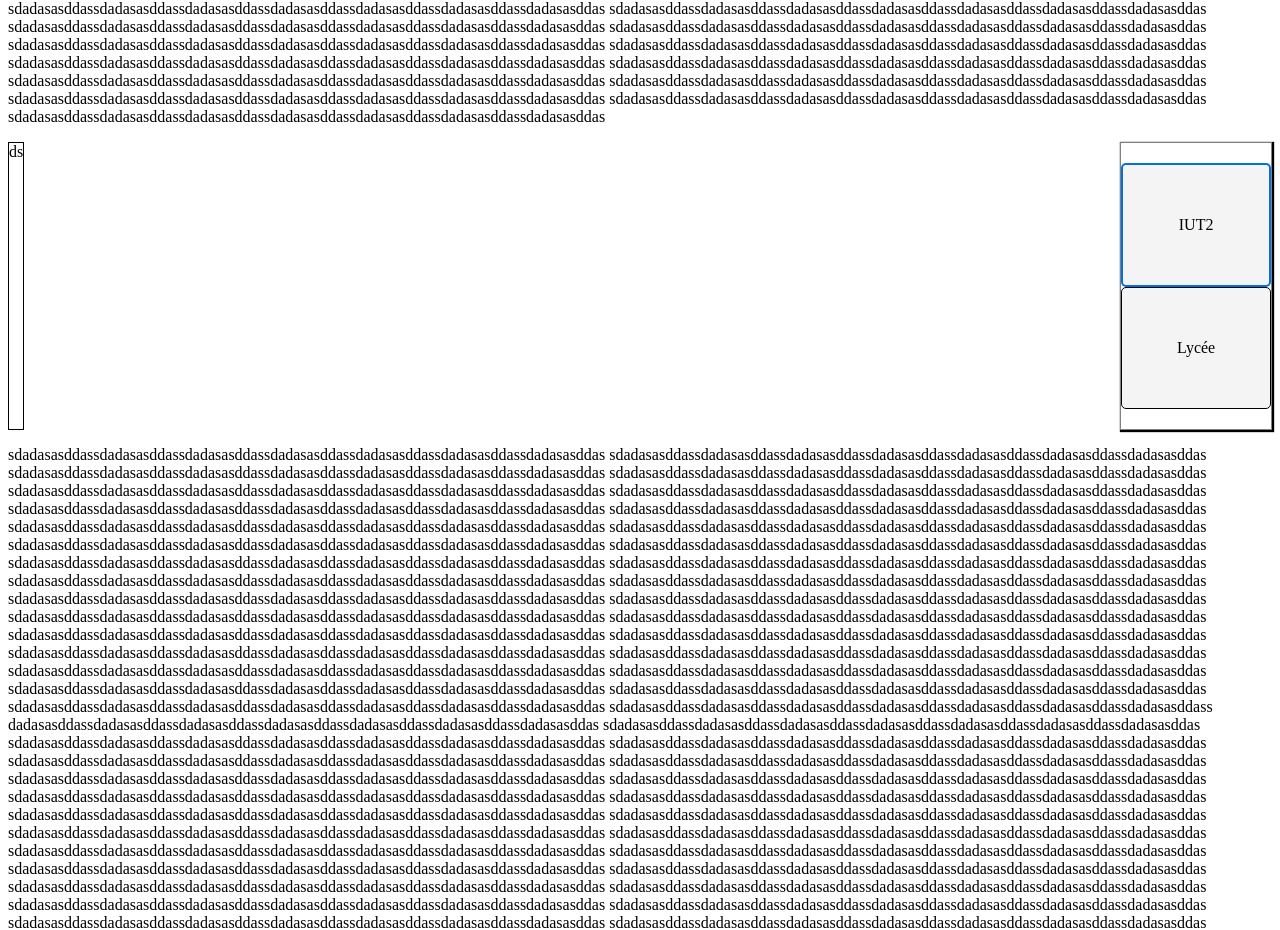
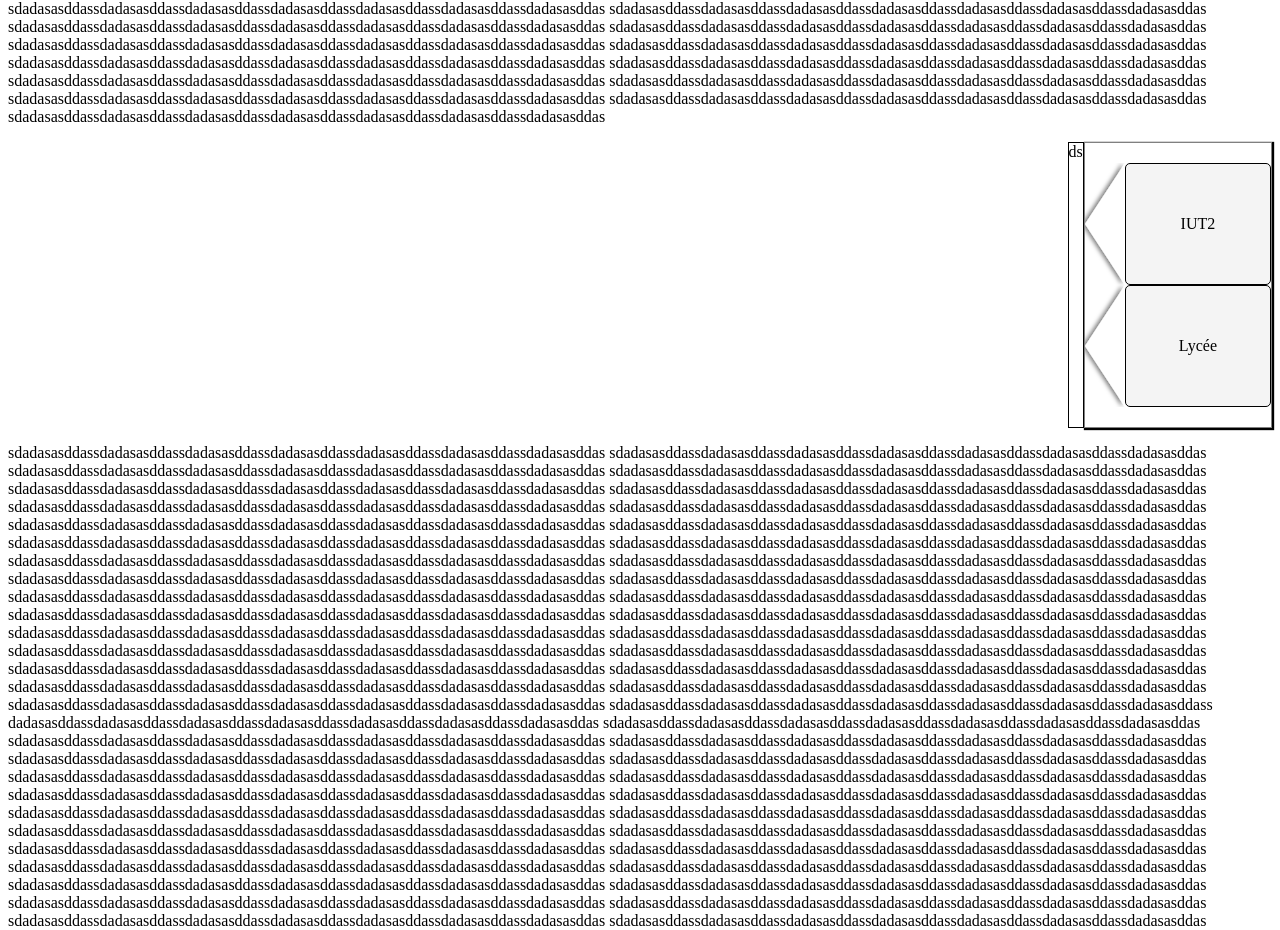
Before and after one commit to Majd462/Portfolio, a plain HTML site: page test.html in a window 1280 px wide. Shown: the part 1636-2566 px from the top of the page. Drawn offline with Linux system fonts and the light colour scheme.

Commit message:
Commit fleche

```diff
--- /dev/null
+++ b/test.css
@@ -0,0 +1,66 @@
+section {
+    display: flex;
+    flex-direction: row;
+}
+
+.part {
+    display: flex;
+    flex-direction: row-reverse;
+    flex-grow: 20;
+}
+
+
+#IUT2_Content {
+    display: block;
+}
+
+.content {
+    border: 1px black solid;
+    display: none;
+}
+
+.column {
+    margin: 0;
+    box-sizing: border-box;
+    display: flex;
+    justify-content: center;
+    flex-direction: column;
+    gap: 0;
+    border: 1px grey solid;
+    padding-top: 20px;
+    padding-bottom: 20px;
+    box-shadow: 1px 1px 1px 1px black;
+    flex-grow: 2;
+}
+
+.row {
+    margin-top : 0;
+    margin-bottom : 0;
+    height: 120px;
+    background-color: rgba(240, 240, 240, 0.7);
+    display: flex;
+    align-items: center;
+    justify-content: center;
+    border-radius: 5px;
+    text-decoration: none; /* Removes the underline of the link */
+    cursor: pointer;
+    border: 1px black solid;
+    width: 100%;
+
+
+}
+
+.code {
+    display: flex;
+    flex-direction: row;
+}
+
+.highlight {
+    border-color: #0071e3;
+    border-width: 2px;
+}
+
+
+#triangle-IUT2, #triangle-Lycee {
+    background-color: none;
+}
--- a/test.html
+++ b/test.html
@@ -2,7 +2,8 @@
 <meta charset="utf-8">
 <html lang="fr">
 <head>
-    <style>
+
+<!--     <style>
 
         .part {
             display: flex;
@@ -60,10 +61,13 @@
         }
 
 
-    </style>
+    </style> -->
+    <link rel="stylesheet" type="text/css" href="test.css" />
+
     <title> Portfolio </title>
 </head>
 <body>
+
     <div><p>sdadasasddassdadasasddassdadasasddassdadasasddassdadasasddassdadasasddassdadasasddas
     sdadasasddassdadasasddassdadasasddassdadasasddassdadasasddassdadasasddassdadasasddas
     sdadasasddassdadasasddassdadasasddassdadasasddassdadasasddassdadasasddassdadasasddas
@@ -265,10 +269,19 @@
         </div>
 
         <div class="column">
-            <a  id="IUT2"  class="row">IUT2</a>
-            <a id="Lycée" class="row">Lycée</a>
+            <section>
+                <img id="triangle-IUT2" src="/img/triangle.svg" alt="">
+                <a id="IUT2"  class="row">IUT2</a>
+            </section>
+
+            <section>
+                <img id="triange-Lycee" src="/img/triangle.svg" alt="">
+                <a id="Lycée" class="row">Lycée</a>
+            </section>
+
         </div>
     </div>
+
 
 
     <div><p>sdadasasddassdadasasddassdadasasddassdadasasddassdadasasddassdadasasddassdadasasddas
@@ -518,8 +531,12 @@
     const container1 = document.getElementById('IUT2');
     const container2 = document.getElementById('Lycée');
 
+
     const side1 = document.getElementById('IUT2_Content');
+    const container1Triangle = document.getElementById('triangle-IUT2');
     const side2 = document.getElementById('Lycee_Content');
+    const container2Triangle = document.getElementById('triangle-Lycee');
+
 
     const rect1 = container1.getBoundingClientRect();
     const rect2 = container2.getBoundingClientRect();
@@ -527,7 +544,9 @@
     // Initial state when the page is loaded
     if (window.scrollY === 0) {
         side1.style.display = 'block';
+        container1Triangle.style.display = 'block';
         side2.style.display = 'none';
+        container2Triangle.style.display = 'none';
         container1.classList.add('highlight');
         container2.classList.remove('highlight')
 
@@ -536,14 +555,18 @@
     // Check if container2 is in view and container1 is not in view
     if (rect2.top <= window.innerHeight / 2 && rect2.bottom >= window.innerHeight / 2) {
         side1.style.display = 'none';
+        container1Triangle.style.display = 'none';
         side2.style.display = 'block';
+        container2Triangle.style.display = 'block';
         container1.classList.remove('highlight');
         container2.classList.add('highlight')
     }
     // Check if container1 is in view and container2 is not in view
     else if (rect1.top <= window.innerHeight / 2 && rect1.bottom >= window.innerHeight / 2) {
         side1.style.display = 'block';
+        container1Triangle.style.display = 'block';
         side2.style.display = 'none';
+        container2Triangle.style.display = 'none';
         container1.classList.add('highlight');
         container2.classList.remove('highlight')
     }
@@ -580,8 +603,6 @@
     });
 
 
-
-
     </script>
 
 </body>
```
Also changed, not shown: img/triangle.svg (added).
